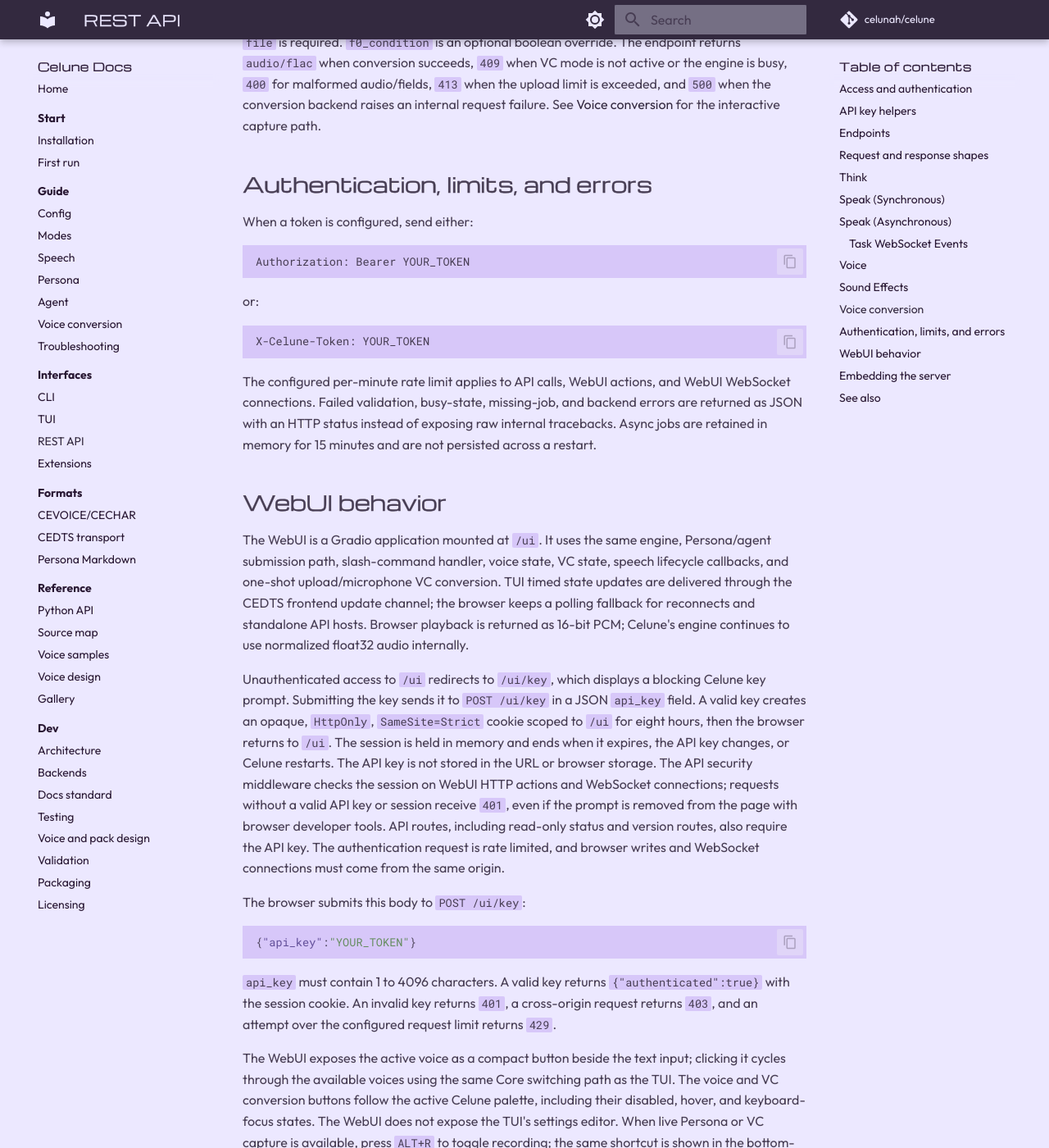
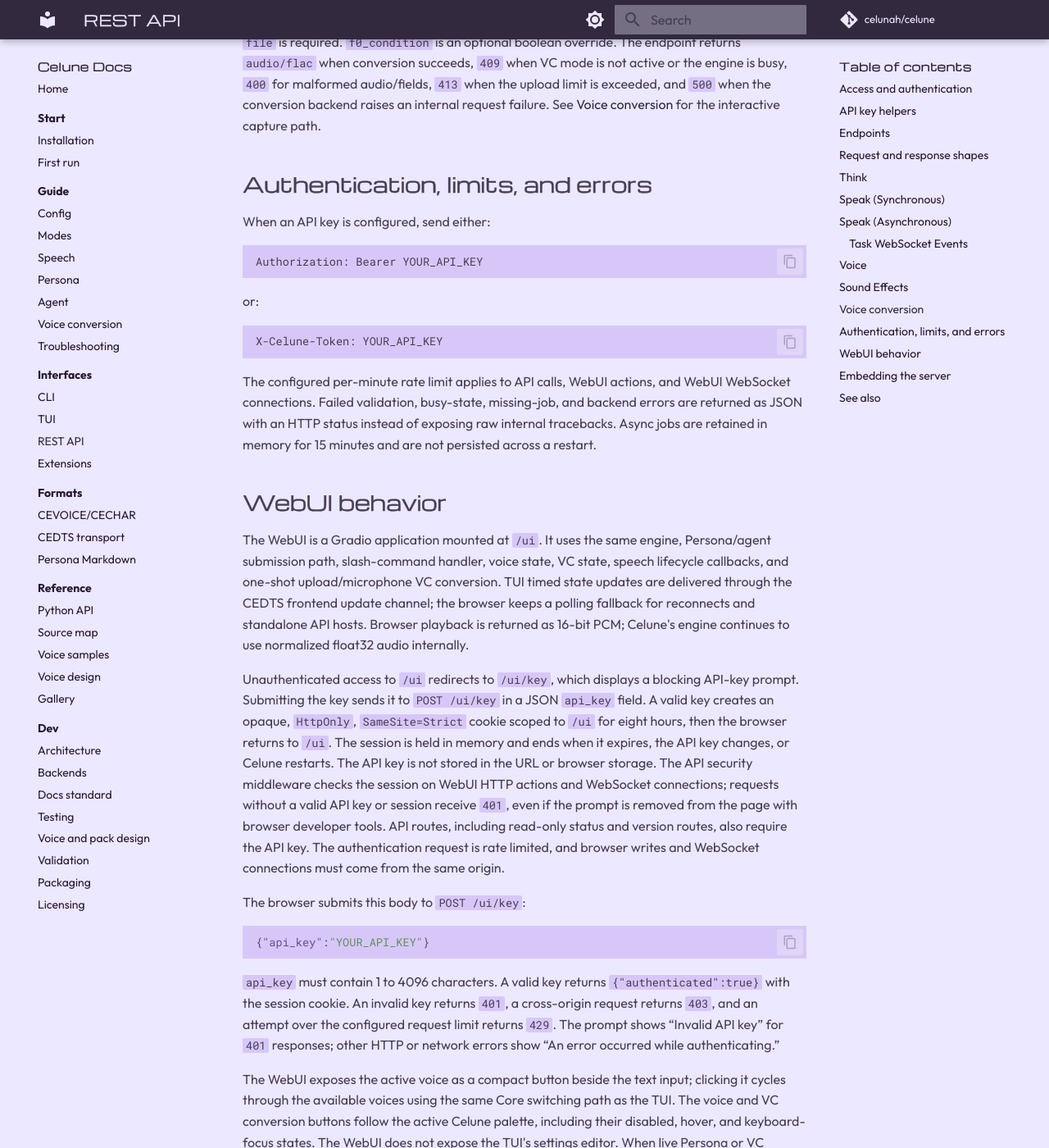
Before and after one commit to celunah/celune, an MkDocs documentation site: the page built from docs/API.md, in a window 1280 px wide and 1400 px high, scrolled down 7832 px. Shown: the whole window at 82% size. Built offline with MkDocs 1.6.1 and Material for MkDocs 9.7.7, drawn with Linux system fonts in a browser that asks for light colours; comment, search, counter and statistics services are not loaded; some of the changed text lies outside the part shown.

Commit message:
fix: proper wording in API token flow

````diff
--- a/docs/API.md
+++ b/docs/API.md
@@ -49,8 +49,8 @@
 Authenticated requests may send either header:
 
 ```http
-Authorization: Bearer YOUR_TOKEN
-X-Celune-Token: YOUR_TOKEN
+Authorization: Bearer YOUR_API_KEY
+X-Celune-Token: YOUR_API_KEY
 ```
 
 ## API key helpers
@@ -360,16 +360,16 @@
 
 ## Authentication, limits, and errors
 
-When a token is configured, send either:
+When an API key is configured, send either:
 
 ```http
-Authorization: Bearer YOUR_TOKEN
+Authorization: Bearer YOUR_API_KEY
 ```
 
 or:
 
 ```http
-X-Celune-Token: YOUR_TOKEN
+X-Celune-Token: YOUR_API_KEY
 ```
 
 The configured per-minute rate limit applies to API calls, WebUI actions, and
@@ -389,7 +389,7 @@
 normalized float32 audio internally.
 
 Unauthenticated access to `/ui` redirects to `/ui/key`, which displays a
-blocking Celune key prompt. Submitting the key sends it to `POST /ui/key` in a
+blocking API-key prompt. Submitting the key sends it to `POST /ui/key` in a
 JSON `api_key` field. A valid key creates an opaque, `HttpOnly`,
 `SameSite=Strict` cookie scoped to `/ui` for eight hours, then the browser
 returns to `/ui`. The session is held in memory and ends when it expires, the
@@ -404,13 +404,15 @@
 The browser submits this body to `POST /ui/key`:
 
 ```json
-{"api_key":"YOUR_TOKEN"}
+{"api_key":"YOUR_API_KEY"}
 ```
 
 `api_key` must contain 1 to 4096 characters. A valid key returns
 `{"authenticated":true}` with the session cookie. An invalid key returns
 `401`, a cross-origin request returns `403`, and an attempt over the configured
-request limit returns `429`.
+request limit returns `429`. The prompt shows “Invalid API key” for `401`
+responses; other HTTP or network errors show “An error occurred while
+authenticating.”
 
 The WebUI exposes the active voice as a compact button beside the text input;
 clicking it cycles through the available voices using the same Core switching
````
Also changed, not shown: docs/getting-started/installation.md (+1 -1 lines), 3 other files.
